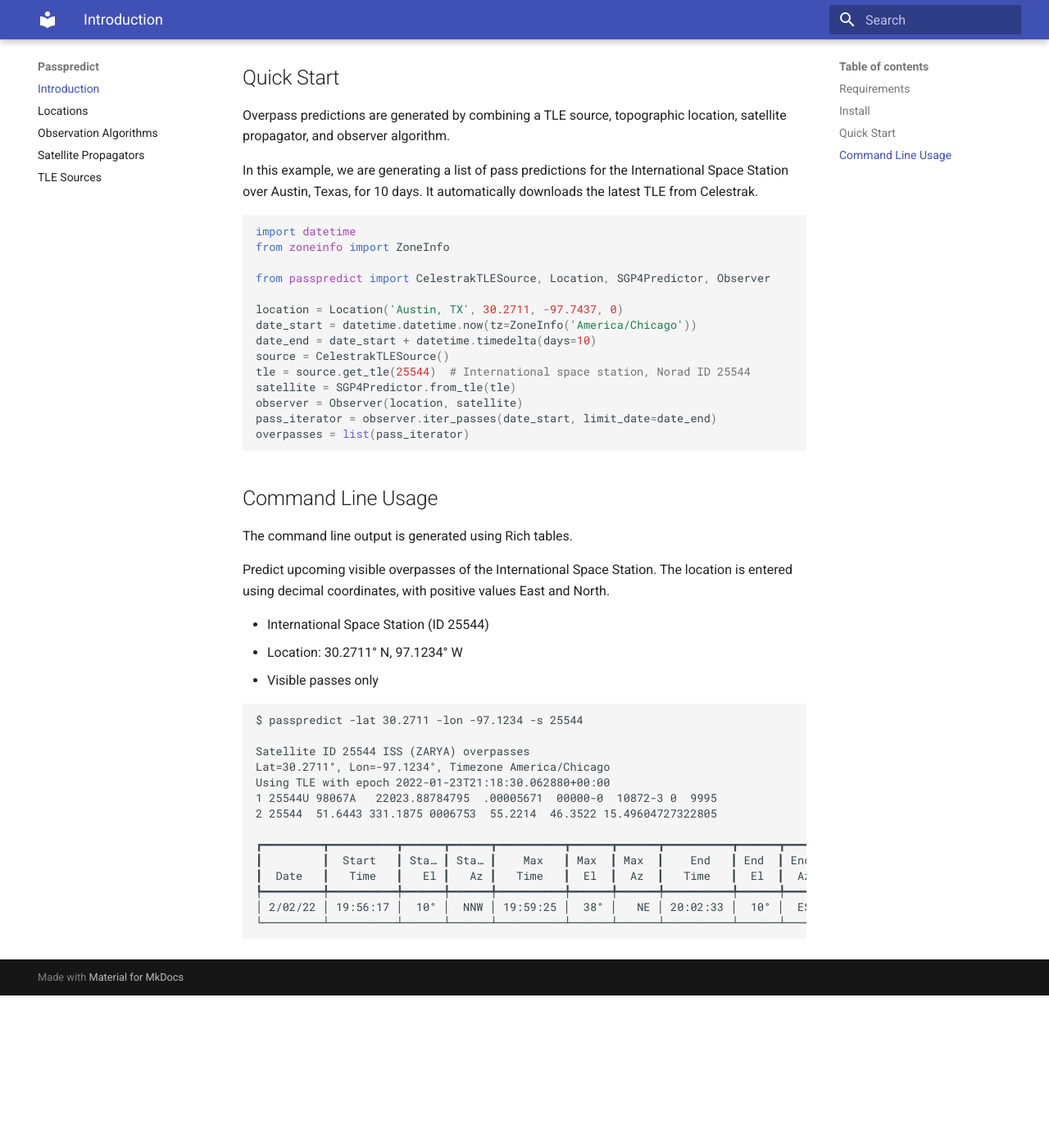
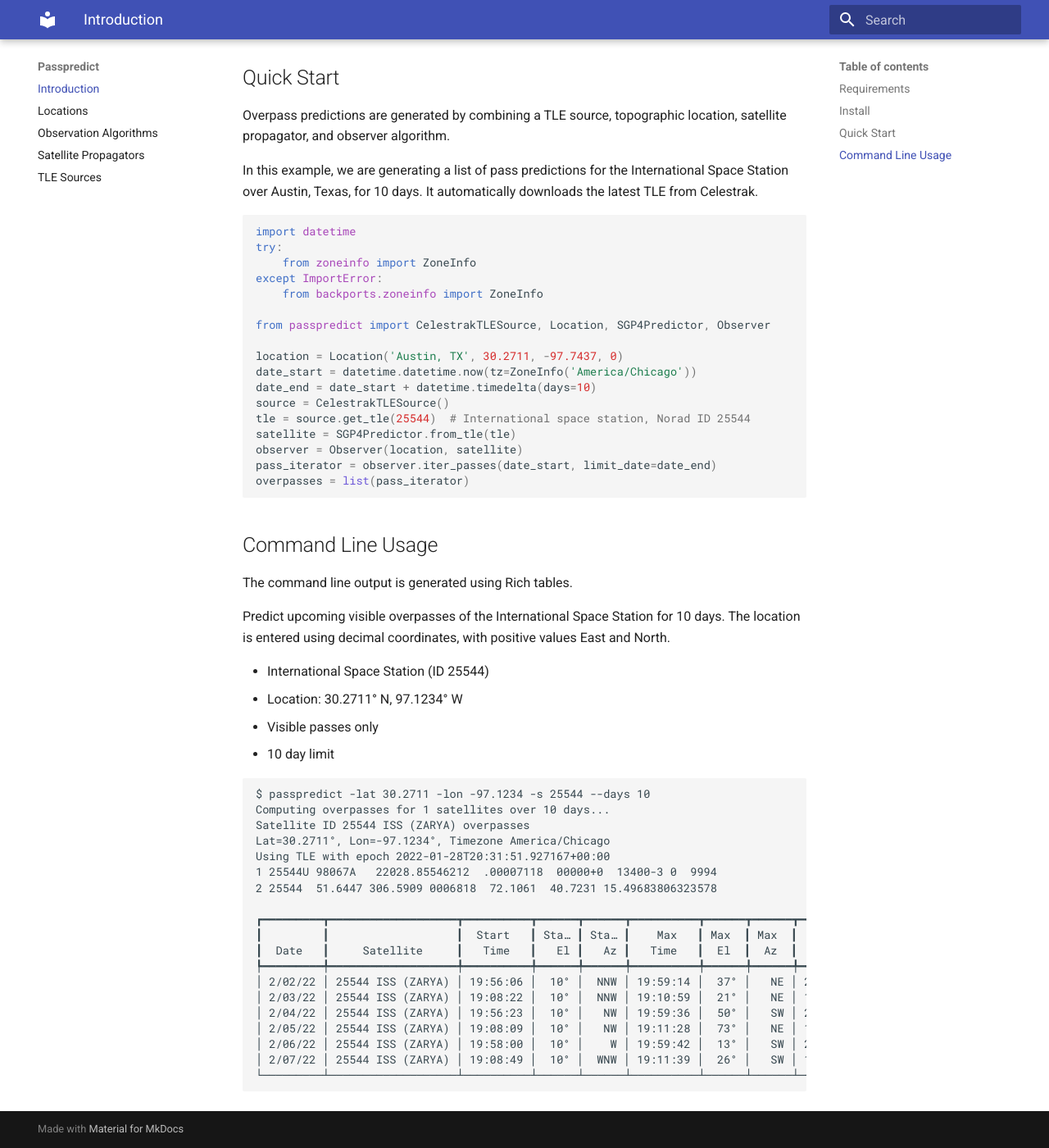
Before and after one commit to samtx/passpredict, an MkDocs documentation site: the page built from docs/index.md, in a window 1280 px wide and 1400 px high, scrolled down 960 px. Shown: the whole window at 82% size. Built offline with MkDocs 1.6.1 and Material for MkDocs 9.7.7, drawn with Linux system fonts in a browser that asks for light colours; before the commit the page ends 2174 px from its top, so only the background shows below that.

Commit message:
update documentation with new output. specify --days 10 on CLI

````diff
--- a/docs/index.md
+++ b/docs/index.md
@@ -37,7 +37,10 @@
 
 ```python
 import datetime
-from zoneinfo import ZoneInfo
+try:
+    from zoneinfo import ZoneInfo
+except ImportError:
+    from backports.zoneinfo import ZoneInfo
 
 from passpredict import CelestrakTLESource, Location, SGP4Predictor, Observer
 
@@ -56,25 +59,31 @@
 
 The command line output is generated using Rich tables.
 
-Predict upcoming visible overpasses of the International Space Station. The location is entered using decimal coordinates, with positive values East and North.
+Predict upcoming visible overpasses of the International Space Station for 10 days. The location is entered using decimal coordinates, with positive values East and North.
 
 - International Space Station (ID 25544)
 - Location: 30.2711&deg; N, 97.1234&deg; W
 - Visible passes only
+- 10 day limit
 
 ```
-$ passpredict -lat 30.2711 -lon -97.1234 -s 25544
-
+$ passpredict -lat 30.2711 -lon -97.1234 -s 25544 --days 10
+Computing overpasses for 1 satellites over 10 days...
 Satellite ID 25544 ISS (ZARYA) overpasses
 Lat=30.2711°, Lon=-97.1234°, Timezone America/Chicago
-Using TLE with epoch 2022-01-23T21:18:30.062880+00:00
-1 25544U 98067A   22023.88784795  .00005671  00000-0  10872-3 0  9995
-2 25544  51.6443 331.1875 0006753  55.2214  46.3522 15.49604727322805
+Using TLE with epoch 2022-01-28T20:31:51.927167+00:00
+1 25544U 98067A   22028.85546212  .00007118  00000+0  13400-3 0  9994
+2 25544  51.6447 306.5909 0006818  72.1061  40.7231 15.49683806323578
 
-┏━━━━━━━━━┳━━━━━━━━━━┳━━━━━━┳━━━━━━┳━━━━━━━━━━┳━━━━━━┳━━━━━━┳━━━━━━━━━━┳━━━━━━┳━━━━━━┳━━━━━━━━━┓
-┃         ┃  Start   ┃ Sta… ┃ Sta… ┃    Max   ┃ Max  ┃ Max  ┃    End   ┃ End  ┃ End  ┃         ┃
-┃  Date   ┃   Time   ┃   El ┃   Az ┃   Time   ┃  El  ┃  Az  ┃   Time   ┃  El  ┃  Az  ┃  Type   ┃
-┡━━━━━━━━━╇━━━━━━━━━━╇━━━━━━╇━━━━━━╇━━━━━━━━━━╇━━━━━━╇━━━━━━╇━━━━━━━━━━╇━━━━━━╇━━━━━━╇━━━━━━━━━┩
-│ 2/02/22 │ 19:56:17 │  10° │  NNW │ 19:59:25 │  38° │   NE │ 20:02:33 │  10° │  ESE │ visible │
-└─────────┴──────────┴──────┴──────┴──────────┴──────┴──────┴──────────┴──────┴──────┴─────────┘
+┏━━━━━━━━━┳━━━━━━━━━━━━━━━━━━━┳━━━━━━━━━━┳━━━━━━┳━━━━━━┳━━━━━━━━━━┳━━━━━━┳━━━━━━┳━━━━━━━━━━┳━━━━━━┳━━━━━━┳━━━━━━━━━┓
+┃         ┃                   ┃  Start   ┃ Sta… ┃ Sta… ┃    Max   ┃ Max  ┃ Max  ┃    End   ┃ End  ┃ End  ┃         ┃
+┃  Date   ┃     Satellite     ┃   Time   ┃   El ┃   Az ┃   Time   ┃  El  ┃  Az  ┃   Time   ┃  El  ┃  Az  ┃  Type   ┃
+┡━━━━━━━━━╇━━━━━━━━━━━━━━━━━━━╇━━━━━━━━━━╇━━━━━━╇━━━━━━╇━━━━━━━━━━╇━━━━━━╇━━━━━━╇━━━━━━━━━━╇━━━━━━╇━━━━━━╇━━━━━━━━━┩
+│ 2/02/22 │ 25544 ISS (ZARYA) │ 19:56:06 │  10° │  NNW │ 19:59:14 │  37° │   NE │ 20:02:22 │  10° │  ESE │ visible │
+│ 2/03/22 │ 25544 ISS (ZARYA) │ 19:08:22 │  10° │  NNW │ 19:10:59 │  21° │   NE │ 19:13:37 │  10° │    E │ visible │
+│ 2/04/22 │ 25544 ISS (ZARYA) │ 19:56:23 │  10° │   NW │ 19:59:36 │  50° │   SW │ 20:02:51 │  10° │  SSE │ visible │
+│ 2/05/22 │ 25544 ISS (ZARYA) │ 19:08:09 │  10° │   NW │ 19:11:28 │  73° │   NE │ 19:14:46 │  10° │   SE │ visible │
+│ 2/06/22 │ 25544 ISS (ZARYA) │ 19:58:00 │  10° │    W │ 19:59:42 │  13° │   SW │ 20:01:27 │  10° │  SSW │ visible │
+│ 2/07/22 │ 25544 ISS (ZARYA) │ 19:08:49 │  10° │  WNW │ 19:11:39 │  26° │   SW │ 19:14:29 │  10° │    S │ visible │
+└─────────┴───────────────────┴──────────┴──────┴──────┴──────────┴──────┴──────┴──────────┴──────┴──────┴─────────┘
 ```
````
Also changed, not shown: README.md (+20 -12 lines).
